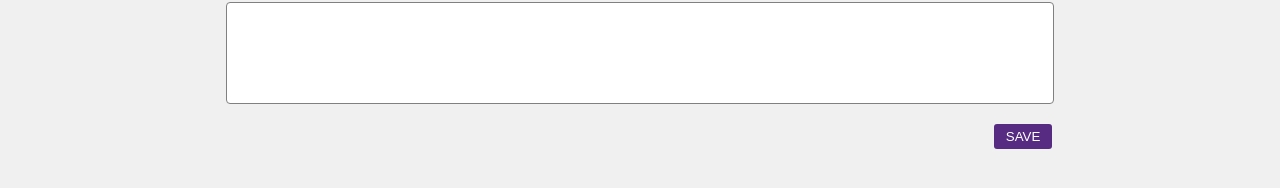
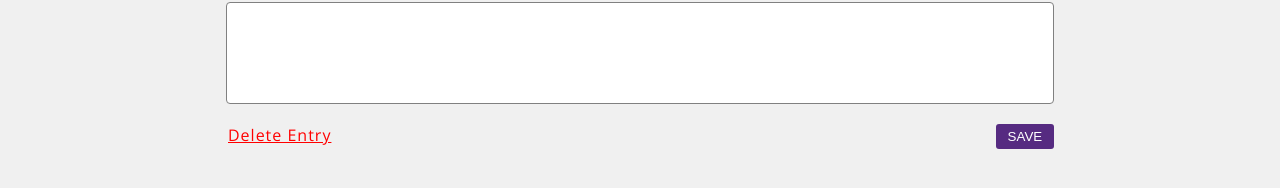
Before and after one commit to jeffmjin/code-journal1, a website: page index.html in a window 1280 px wide. Shown: the part 580-768 px from the top of the page. Drawn offline with nearby package versions, Linux system fonts and the light colour scheme; a web font is replaced by a local one.

Commit message:
Added delete entry anchor in the form.

```diff
--- a/css/layout.css
+++ b/css/layout.css
@@ -19,7 +19,7 @@
 }
 
 .column-ten {
-  flex-basis: 10%;
+  flex-basis: 20%;
 }
 
 @media screen and (min-width: 768px) {
--- a/css/styles.css
+++ b/css/styles.css
@@ -51,7 +51,7 @@ textarea:focus {
   background-color: #562b81;
   border: none;
   border-radius: 3px;
-  margin-left: 13px;
+  margin-left: 100px;
 }
 
 .code-journal-text {
@@ -90,3 +90,9 @@ textarea:focus {
 .h-dom {
   justify-content: space-between;
 }
+
+.delete {
+  color: red;
+  margin-left: 7px;
+  margin-top: 20px;
+}
--- a/index.html
+++ b/index.html
@@ -74,7 +74,10 @@
               rows="6"></textarea>
           </div>
         </div>
-        <div class="row j-end">
+        <div class="row j-space">
+          <div class="column-ten delete">
+            <a href="#" class="delete">Delete Entry</a>
+          </div>
           <div class="column-ten">
             <button id="save" class="save-entry margin-top button-media">SAVE</button>
           </div>
```
